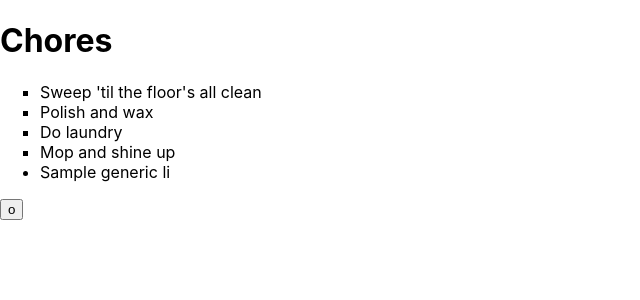
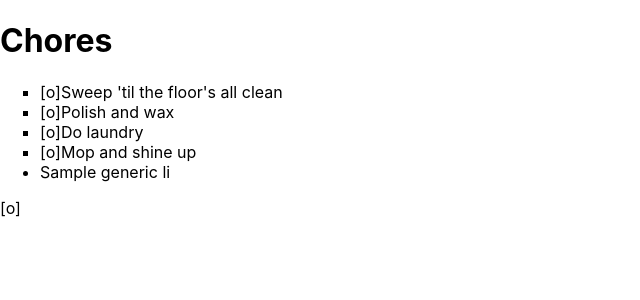
Before and after one commit to sgwicks/todo-r, a React (Create React App) app: page / in a window 1280 px wide. Shown: the top 300 px of the page, without its empty margins (0-640 px from the left). Built offline with nearby package versions, Linux system fonts and the light colour scheme.

Commit message:
Add ability to toggle status. Add status button to Task component

```diff
--- a/src/components/Status.jsx
+++ b/src/components/Status.jsx
@@ -1,12 +1,22 @@
 import React, { useState } from 'react';
+import styled from 'styled-components'
+
+const statusButton = styled.button`
+
+`
 
 const Status = () => {
     const [status, setStatus] = useState('o')
 
+    const handleStatus = () => {
+        if (status === 'x') setStatus('o');
+        if (status === 'o') setStatus('x')
+    }
+
     return (
-        <button onClick={() => setStatus('x')}>
-            {status}
-        </button>
+        <statusButton onClick={handleStatus}>
+            [{status}]
+        </statusButton>
     );
 };
 
--- a/src/components/Task.jsx
+++ b/src/components/Task.jsx
@@ -1,7 +1,8 @@
 import React from 'react';
 import styled from 'styled-components';
+import Status from './Status'
 
-const task = ({className, children}) => <li className={className}>{children}</li>
+const task = ({className, children}) => <li className={className}><Status />{children}</li>
 
 const Task = styled(task)`
     list-style-type: ${props => {
```
